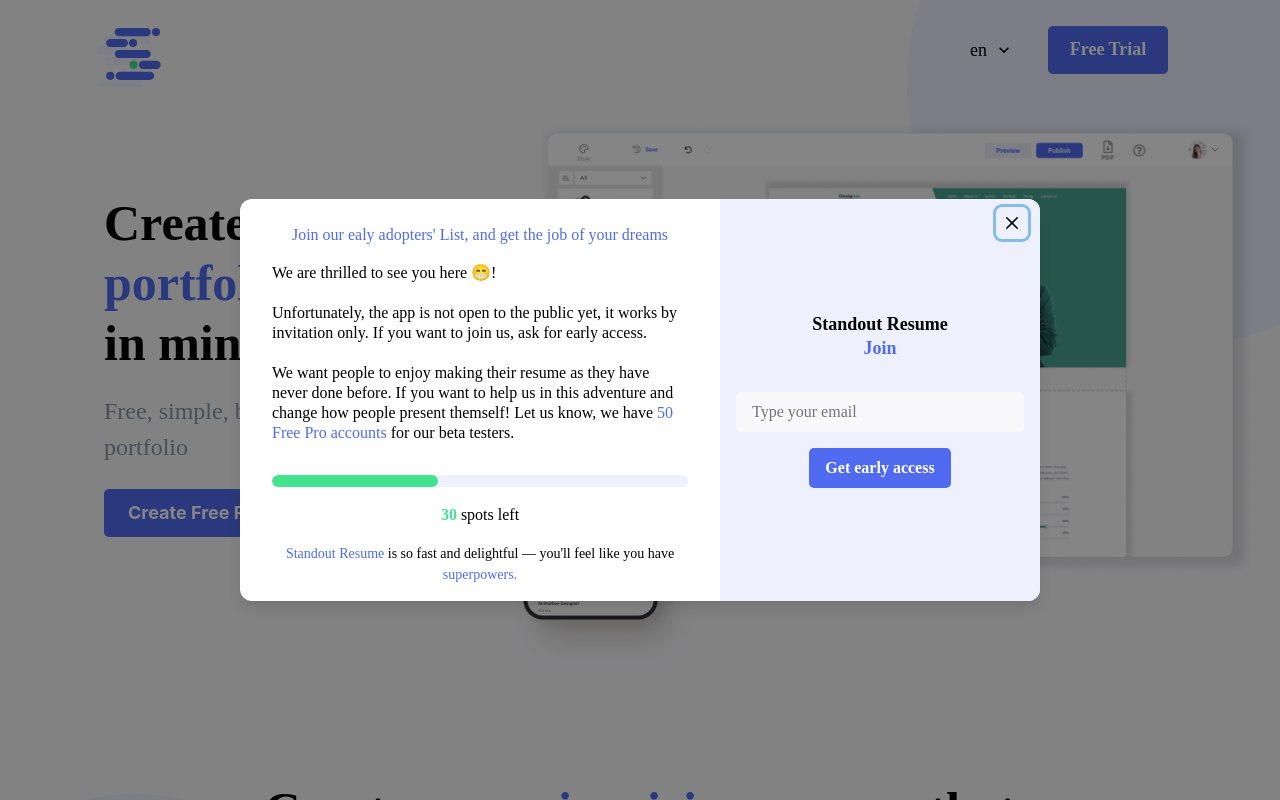
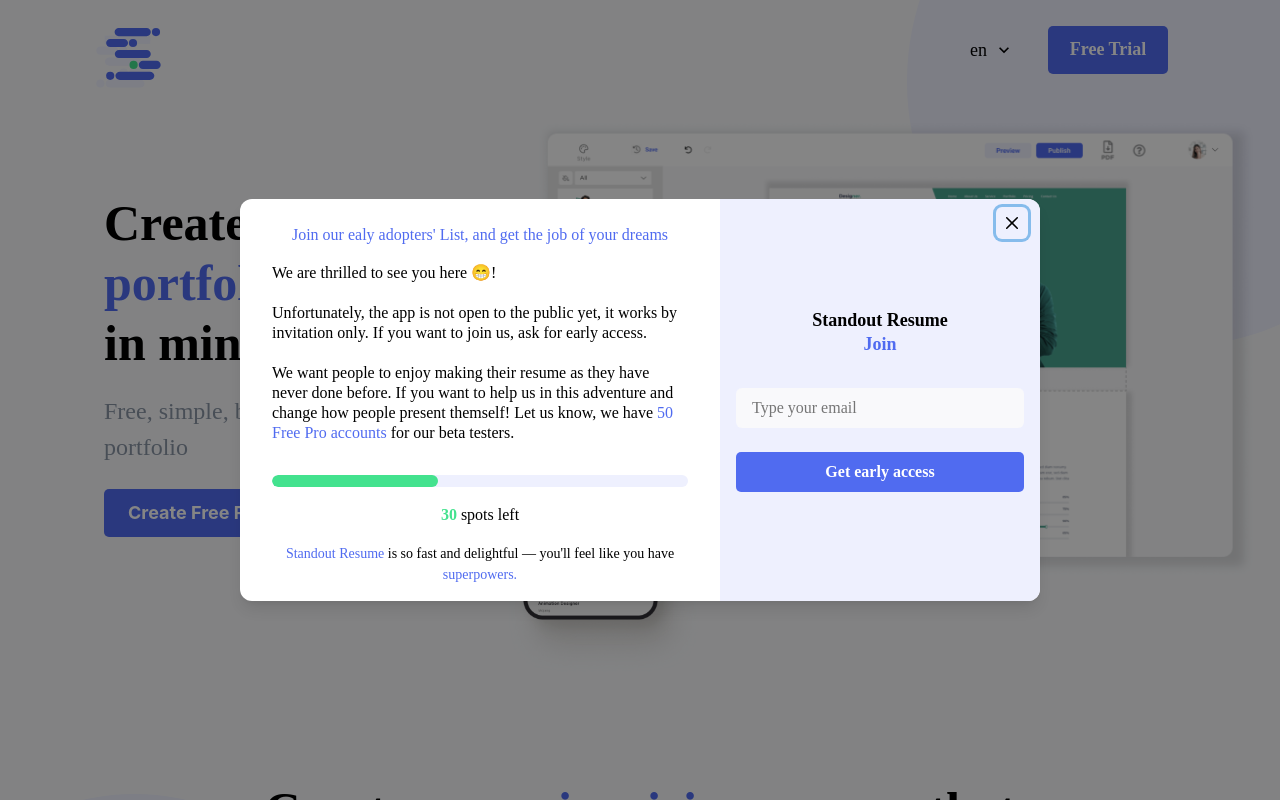
Before and after one commit to Achiaga/open-website-builder, a Next.js app: page / in a window 1280 px wide. Both pictures are taken after a click on the button "Free Trial". Shown: the top 800 px of the page. Built offline with nearby package versions, Linux system fonts and the light colour scheme; a web font is replaced by a local one.

Commit message:
feat: add airtable

```diff
--- a/locales/en.js
+++ b/locales/en.js
@@ -62,4 +62,7 @@ export default {
 		email_subscription: 'Type your email',
 		access: 'Get early access',
 	},
+	footer: {
+		button: 'Sign Up',
+	},
 };
--- a/locales/es.js
+++ b/locales/es.js
@@ -62,4 +62,7 @@ export default {
 		email_subscription: 'Type your email',
 		access: 'Get early access',
 	},
+	footer: {
+		button: 'registrate',
+	},
 };
--- a/pages/components/footer/index.js
+++ b/pages/components/footer/index.js
@@ -1,13 +1,27 @@
-import { Box, Input, Button } from '@chakra-ui/react'
-import { useTranslation } from '../../../hooks/translation'
+import { useState } from 'react';
+import Link from 'next/link';
+import { Box, Input, Button } from '@chakra-ui/react';
+import { useTranslation } from '../../../hooks/translation';
+import { addUserToBetaList } from '../../../helpers/transport';
 
-import LogoSvg from '../../../assets/logo'
+import LogoSvg from '../../../assets/logo';
 // import Button from '../../../Components/Button';
-import Linkedin from '../../../assets/linkedin'
-import Twitter from '../../../assets/twitter'
+import Linkedin from '../../../assets/linkedin';
+import Twitter from '../../../assets/twitter';
 
 const Features = () => {
-	const [t] = useTranslation()
+	const [t] = useTranslation();
+	const [emailValue, setEmailValue] = useState('');
+
+	const handleSubmitEmail = (e) => {
+		e.preventDefault();
+		addUserToBetaList(emailValue);
+	};
+
+	const handleEmail = (e) => {
+		const { value } = e.target;
+		setEmailValue(value);
+	};
 
 	return (
 		<Box
@@ -21,11 +35,8 @@ const Features = () => {
 			<Box pos='absolute' left='4rem'>
 				<LogoSvg />
 			</Box>
-			<Box
-				w='537px'
-				display='flex'
-				justifyContent='space-between'
-				alignItems='center'>
+			<form style={{ width: '537px' }} onSubmit={handleSubmitEmail}>
+				<Box display='flex' justifyContent='space-between' alignItems='center'>
 					<Input
 						bg='primary.100'
 						color='gray.500'
@@ -35,8 +46,11 @@ const Features = () => {
 						placeholder='Type your email'
 						type='email'
 						id='email'
+						value={emailValue}
+						onChange={handleEmail}
 					/>
 					<Button
+						type='submit'
 						w='212px'
 						fontSize='18px'
 						fontWeight='bold'
@@ -49,31 +63,34 @@ const Features = () => {
 						_active={{
 							bg: 'primary.500',
 							transform: 'scale(0.98)',
-						borderColor: '#bec3c9'
+							borderColor: '#bec3c9',
 						}}
 						_focus={{
 							boxShadow:
-							'0 0 1px 2px rgba(88, 144, 255, .75), 0 1px 1px rgba(0, 0, 0, .15)'
+								'0 0 1px 2px rgba(88, 144, 255, .75), 0 1px 1px rgba(0, 0, 0, .15)',
 						}}>
-					Sign Up
+						{t.footer.button}
 					</Button>
 				</Box>
+			</form>
 			<Box
 				pos='absolute'
-				w='65px'
+				w='80px'
 				right='4rem'
 				display='flex'
 				justifyContent='space-between'
 				alignItems='center'>
-				<Button>
+				<Button padding='0' border='none' bg='transparent'>
 					<Linkedin />
 				</Button>
-				<Button>
+				<Link href='https://twitter.com/ResumesStandout' passHref={true}>
+					<Button padding='0' border='none' bg='transparent'>
 						<Twitter />
 					</Button>
+				</Link>
 			</Box>
 		</Box>
-	)
-}
+	);
+};
 
-export default Features
+export default Features;
--- a/pages/components/hero/index.js
+++ b/pages/components/hero/index.js
@@ -1,12 +1,11 @@
-import Image from 'next/image'
-import { Box, Text } from '@chakra-ui/react'
-import { useTranslation } from '../../../hooks/translation'
+import Image from 'next/image';
+import { Box, Text } from '@chakra-ui/react';
+import { useTranslation } from '../../../hooks/translation';
 
-import Button from '../../../Components/Button'
-import { addUserToBetaList } from '../../helpers/transport'
+import Button from '../../../Components/Button';
 
 const Hero = () => {
-	const [t] = useTranslation()
+	const [t] = useTranslation();
 
 	return (
 		<Box
@@ -46,10 +45,7 @@ const Hero = () => {
 					as='h2'>
 					{t.hero.subtitle}
 				</Text>
-				<Button
-					padding='1.5rem'
-					marginTop='1.5rem'
-					onClick={() => addUserToBetaList('gonzalo')}>
+				<Button padding='1.5rem' marginTop='1.5rem'>
 					{t.hero.button}
 				</Button>
 			</Box>
@@ -70,7 +66,7 @@ const Hero = () => {
 				</Box>
 			</Box>
 		</Box>
-	)
-}
+	);
+};
 
-export default Hero
+export default Hero;
--- a/pages/components/modals/subscription-modal/index.js
+++ b/pages/components/modals/subscription-modal/index.js
@@ -1,5 +1,7 @@
+import { useState } from 'react';
 import { Box, Text, Input, Button, Progress } from '@chakra-ui/react';
 import { useTranslation } from '../../../../hooks/translation';
+import { addUserToBetaList } from '../../../../helpers/transport';
 import {
 	Modal,
 	ModalOverlay,
@@ -9,6 +11,18 @@ import {
 
 const SubscriptionModal = ({ isModalOpen, toggleModalOpen }) => {
 	const [t] = useTranslation();
+	const [emailValue, setEmailValue] = useState('');
+
+	const handleSubmitEmail = (e) => {
+		e.preventDefault();
+		addUserToBetaList(emailValue);
+	};
+
+	const handleEmail = (e) => {
+		const { value } = e.target;
+		setEmailValue(value);
+	};
+
 	return (
 		<Modal isOpen={isModalOpen} onClose={() => toggleModalOpen(false)}>
 			<ModalOverlay />
@@ -99,16 +113,27 @@ const SubscriptionModal = ({ isModalOpen, toggleModalOpen }) => {
 							{t.subscriptionModal.join}
 						</Text>
 					</Text>
+					<form
+						style={{
+							display: 'flex',
+							flexDirection: 'column',
+							justifyContent: 'center',
+							width: '100%',
+						}}
+						onSubmit={handleSubmitEmail}>
 						<Input
-						marginY='1rem'
+							marginY='1.5rem'
 							marginTop='2rem'
 							border='none'
 							bg='gray.100'
 							placeholder={t.subscriptionModal.email_subscription}
 							type='email'
 							id='email'
+							value={emailValue}
+							onChange={handleEmail}
 						/>
 						<Button
+							type='submit'
 							fontSize='16px'
 							fontWeight='semibold'
 							color='white'
@@ -128,6 +153,7 @@ const SubscriptionModal = ({ isModalOpen, toggleModalOpen }) => {
 							}}>
 							{t.subscriptionModal.access}
 						</Button>
+					</form>
 				</Box>
 			</ModalContent>
 		</Modal>
```
Also changed, not shown: helpers/transport.js (renamed from pages/helpers/transport.js), 1 other file (tests, documents, lock files or other folders). Lines whose indentation alone changed are shown as unchanged.
